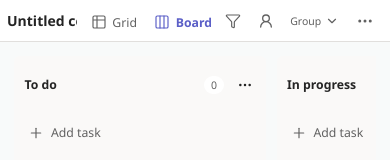
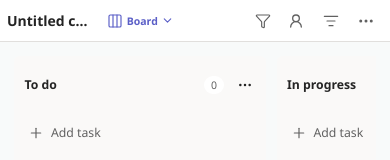
Before and after one commit to eddyvn98/collection-planner, a React (Vite) app: page / in a window 390 px wide. Shown: the top 160 px of the page. Built offline with nearby package versions, Linux system fonts and the light colour scheme.

Commit message:
feat(5d): slim 375px header with view dropdown and icon-only actions

```diff
--- a/src/renderers/CollectionPlannerHeader.tsx
+++ b/src/renderers/CollectionPlannerHeader.tsx
@@ -2,6 +2,8 @@ import { useState, type ReactNode, type RefObject } from "react";
 import { Star, Plus, ChevronDown, Ellipsis, HelpCircle, Share2, UserRound, ArrowLeft, ExternalLink,
   Settings2, History, Maximize2, Minimize2 } from "lucide-react";
 import { CollectionViewTabs } from "./CollectionViewTabs";
+import { CollectionMobileViewPicker } from "./CollectionMobileViewPicker";
+import { ListFilter } from "lucide-react";
 import { CollectionPhase4Controls } from "./CollectionPhase4Controls";
 import { BOARD_MODES } from "./collectionBoardGroups";
 import { resolveMyTasksId } from "../collections/collectionFilterChips";
@@ -28,17 +30,18 @@ export function CollectionPlannerHeader(p:Props){
  const mine=!!currentMe && p.filters.assignee===currentMe;
  const toggleMe=()=>{if(!currentMe){setChooseMe(true);return;}
    p.onFilters({...p.filters,assignee:mine?"":currentMe});};
- const menuButton="inline-flex min-h-9 min-w-9 shrink-0 items-center justify-center gap-1 rounded px-2 text-[var(--planner-secondary)] hover:bg-[var(--planner-hover)] focus-visible:ring-2 focus-visible:ring-[var(--planner-accent)]";
- return <header data-testid="planner-header" className="relative z-50 flex h-12 shrink-0 items-center gap-2 border-b border-[var(--planner-border)] bg-[var(--planner-surface)] px-2 text-[var(--planner-text)] sm:px-3">
+ const menuButton="inline-flex h-10 w-10 shrink-0 items-center justify-center gap-1 rounded px-1 text-[var(--planner-secondary)] hover:bg-[var(--planner-hover)] focus-visible:ring-2 focus-visible:ring-[var(--planner-accent)]";
+ return <header data-testid="planner-header" className="relative z-50 flex h-12 w-full min-w-0 shrink-0 items-center gap-0.5 sm:gap-2 border-b border-[var(--planner-border)] bg-[var(--planner-surface)] px-2 text-[var(--planner-text)] sm:px-3">
   {p.full&&<button ref={p.backRef} aria-label="Back" className={menuButton} onClick={p.onClose}><ArrowLeft size={16}/></button>}
   <input aria-label="Collection title" value={p.data.title} disabled={p.readOnly} onChange={e=>p.onTitle(e.target.value)}
-    className="w-20 min-w-0 shrink-0 bg-transparent text-base font-semibold outline-none focus-visible:ring-2 focus-visible:ring-[var(--planner-accent)] sm:w-48 sm:text-xl"/>
+    title={p.data.title} className="min-w-0 w-[min(24vw,88px)] shrink bg-transparent text-ellipsis text-base font-semibold outline-none focus-visible:ring-2 focus-visible:ring-[var(--planner-accent)] sm:w-48 sm:shrink-0 sm:text-xl"/>
   <button type="button" title={star?"Unstar plan":"Star plan"} aria-label="Star plan" aria-pressed={star} className={menuButton+" hidden sm:inline-flex"}
     onClick={()=>{const next=!star;setStar(next);try{localStorage.setItem("planner:star:"+p.data.title,next?"1":"0");}catch{}}}>
     <Star size={16} strokeWidth={1.75} fill={star?"#5B5FC7":"none"}/></button>
-  <div className="min-w-0 flex-1 overflow-x-auto overscroll-contain"><CollectionViewTabs views={p.data.views} activeViewId={p.view.id}
+  <div className="hidden min-w-0 flex-1 overflow-x-auto overscroll-contain sm:block"><CollectionViewTabs views={p.data.views} activeViewId={p.view.id}
     readOnly={p.readOnly} onSelect={p.onSelect} onDelete={p.onDelete}/></div>
-  <div className="flex shrink-0 items-center gap-0.5 sm:gap-1">
+  <CollectionMobileViewPicker views={p.data.views} selected={p.view.id} onSelect={p.onSelect}/>
+  <div className="ml-auto flex shrink-0 items-center gap-0 sm:gap-1">
     {p.filterControl}
     <button aria-pressed={mine} className={menuButton+(mine?" bg-[var(--planner-hover)] text-[var(--planner-accent)]":"")}
       onClick={toggleMe} title="My tasks" aria-label="My tasks"><UserRound size={16}/><span className="hidden xl:inline text-sm">My tasks</span></button>
@@ -49,7 +52,7 @@ export function CollectionPlannerHeader(p:Props){
     </select>}
     {p.view.kind==="kanban"&&<div className="relative">
       <button aria-label="Group by" aria-expanded={groupMenu} className={menuButton} onClick={()=>setGroupMenu(!groupMenu)}>
-        <span className="text-xs">Group</span><ChevronDown size={14}/></button>
+        <ListFilter size={16} strokeWidth={1.75}/><span className="hidden lg:inline text-xs">Group</span><ChevronDown className="hidden sm:block" size={14}/></button>
       {groupMenu&&<div role="menu" className="absolute right-0 top-full z-50 w-44 rounded border border-[var(--planner-border)] bg-[var(--planner-surface)] p-1 shadow-lg">
         {BOARD_MODES.map(mode=><button role="menuitem" className={item} key={mode.value}
          onClick={()=>{p.onGroup(mode.value);setGroupMenu(false);}}>{mode.label}</button>)}
@@ -83,6 +86,7 @@ export function CollectionPlannerHeader(p:Props){
              {({table:"Grid",kanban:"Board",calendar:"Schedule",charts:"Charts",timeline:"Timeline",
                gallery:"Gallery",mindmap:"Mind Map",form:"Form"})[kind]}</button>)}
        </details>
+       <button role="menuitem" className={item+" sm:hidden"} onClick={()=>{void navigator.clipboard?.writeText(window.location.href);setMore(false);}}><Share2 size={16}/> Share plan</button>
        <button role="menuitem" className={item+" sm:hidden"} onClick={()=>{setHelp(!help);setMore(false);}}>
          <HelpCircle size={16}/> Keyboard shortcuts</button>
        <CollectionPhase4Controls readOnly={p.readOnly} canUndo={p.canUndo} canRedo={p.canRedo}
```
